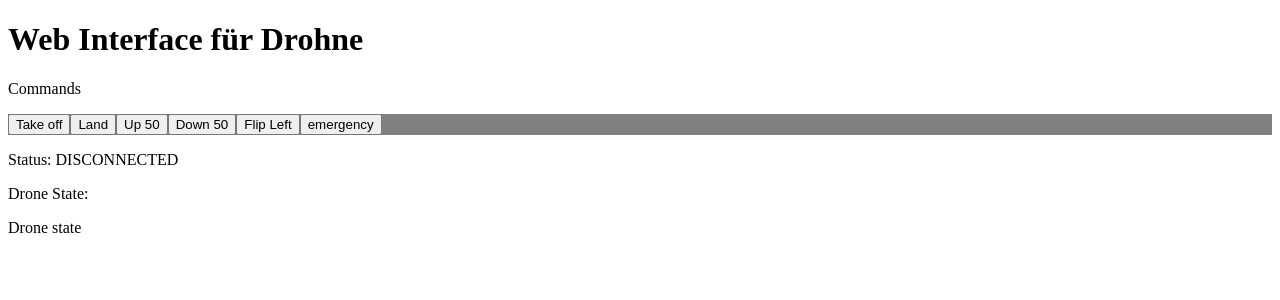
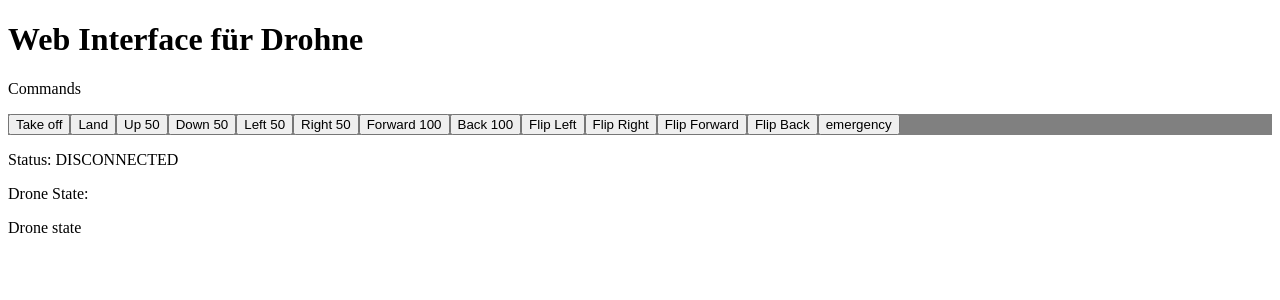
Before and after one commit to MilosJovanovic1986/IPA-Projekt, a Next.js app in the folder frontends/: page / in a window 1280 px wide. Shown: the top 300 px of the page. Built offline with nearby package versions, Linux system fonts and the light colour scheme; no server answers.

Commit message:
added new commands, clean up code

```diff
--- a/frontends/components/commands.js
+++ b/frontends/components/commands.js
@@ -12,7 +12,14 @@ const Commands = () => (
     <button onClick={sendCommand("land")}>Land</button>
     <button onClick={sendCommand("up 50")}>Up 50</button>
     <button onClick={sendCommand("down 50")}>Down 50</button>
+    <button onClick={sendCommand("left 50")}>Left 50</button>
+    <button onClick={sendCommand("right 50")}>Right 50</button>
+    <button onClick={sendCommand("forward 100")}>Forward 100</button>
+    <button onClick={sendCommand("back 100")}>Back 100</button>
     <button onClick={sendCommand("flip l")}>Flip Left</button>
+    <button onClick={sendCommand("flip r")}>Flip Right</button>
+    <button onClick={sendCommand("flip f")}>Flip Forward</button>
+    <button onClick={sendCommand("flip b")}>Flip Back</button>
     <button onClick={sendCommand("battery?")}>emergency</button>
   </div>
 );
```
Also changed, not shown: 1 other file (tests, documents, lock files or other folders).
